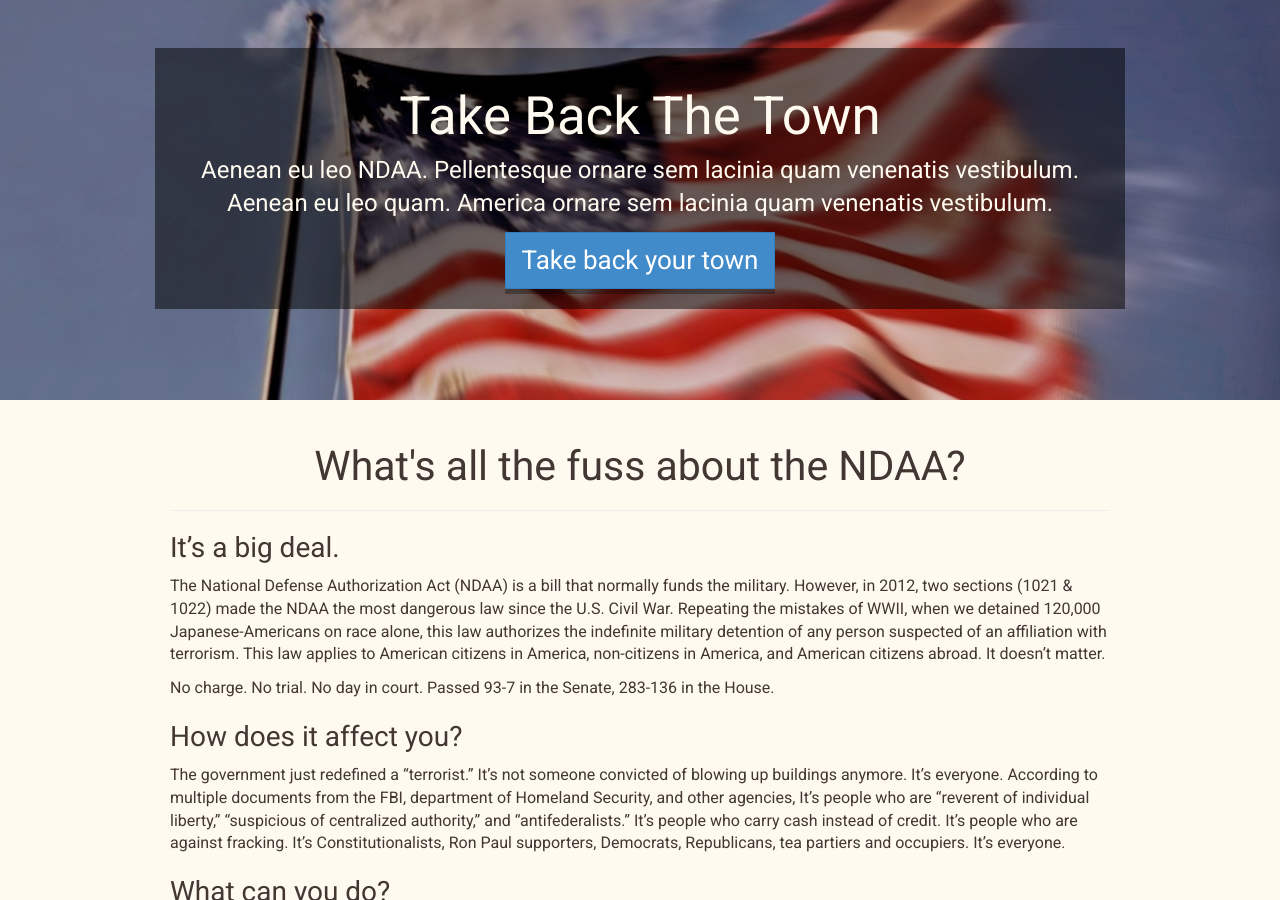
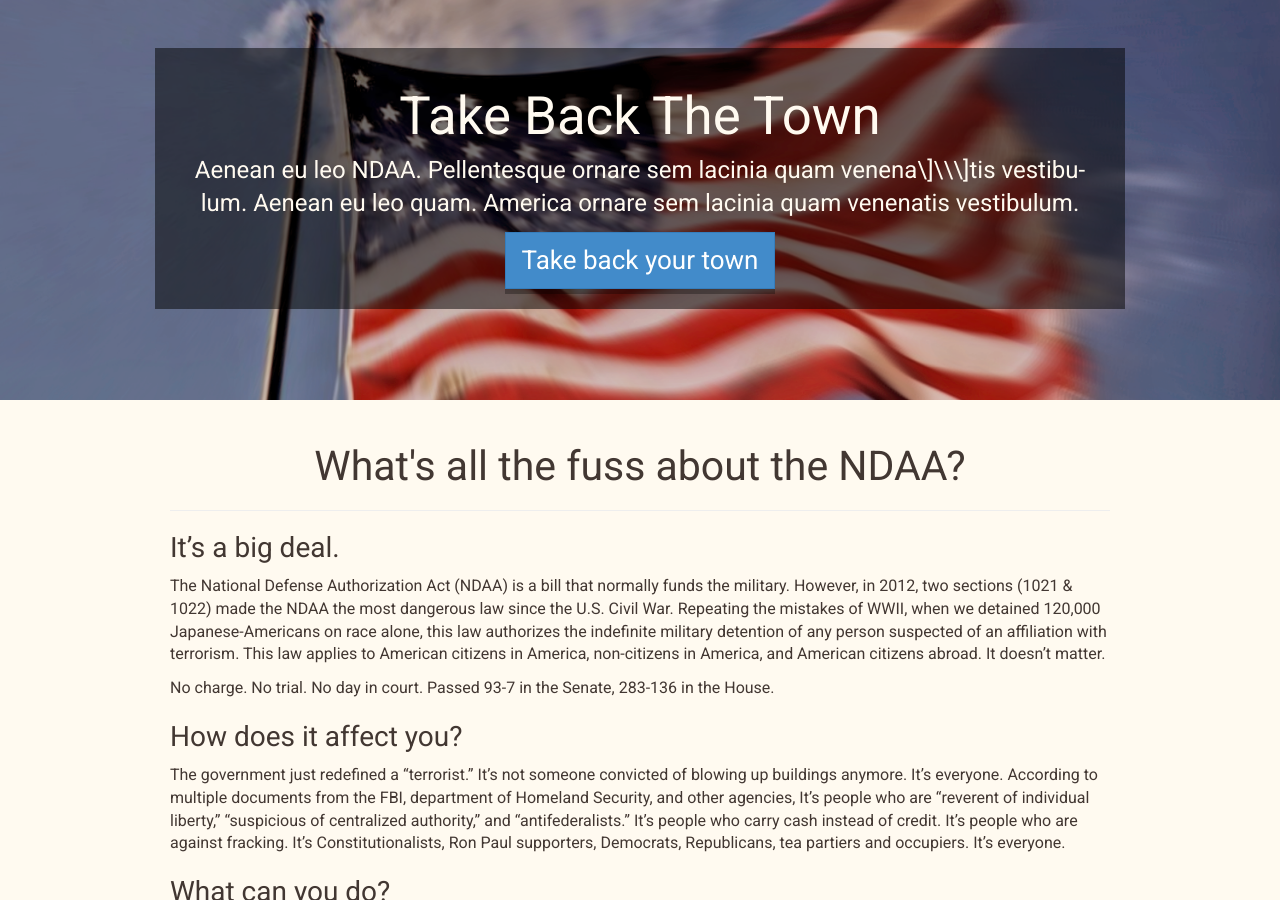
Before and after one commit to jtremback/take-back-the-town, a Jekyll site: the page built from index.html, in a window 1280 px wide and 900 px high. Built offline with Jekyll 4.4.1, drawn with Linux system fonts in a browser that asks for light colours; nearby versions of some CDN libraries; Markdown is read by kramdown in place of the engine named in the settings; the list of posts is cut into pages by our own code.

Commit message:
what the fuck, fuck you gh-pages

```diff
--- a/index.html
+++ b/index.html
@@ -8,7 +8,7 @@ layout: default
 <div class="jumbotron">
   <div data-scroll="jumbotron-sign" class="container jumbotron-sign">
     <h1 class="page-title">Take Back The Town</h1>
-    <p>Aenean eu leo NDAA. Pellentesque ornare sem lacinia quam venenatis vestibulum. Aenean eu leo quam. America ornare sem lacinia quam venenatis vestibulum.</p>
+    <p>Aenean eu leo NDAA. Pellentesque ornare sem lacinia quam venena\]\\\]tis vestibulum. Aenean eu leo quam. America ornare sem lacinia quam venenatis vestibulum.</p>
 
     <!-- Button trigger modal -->
     <div class="hidden-xs">
```
